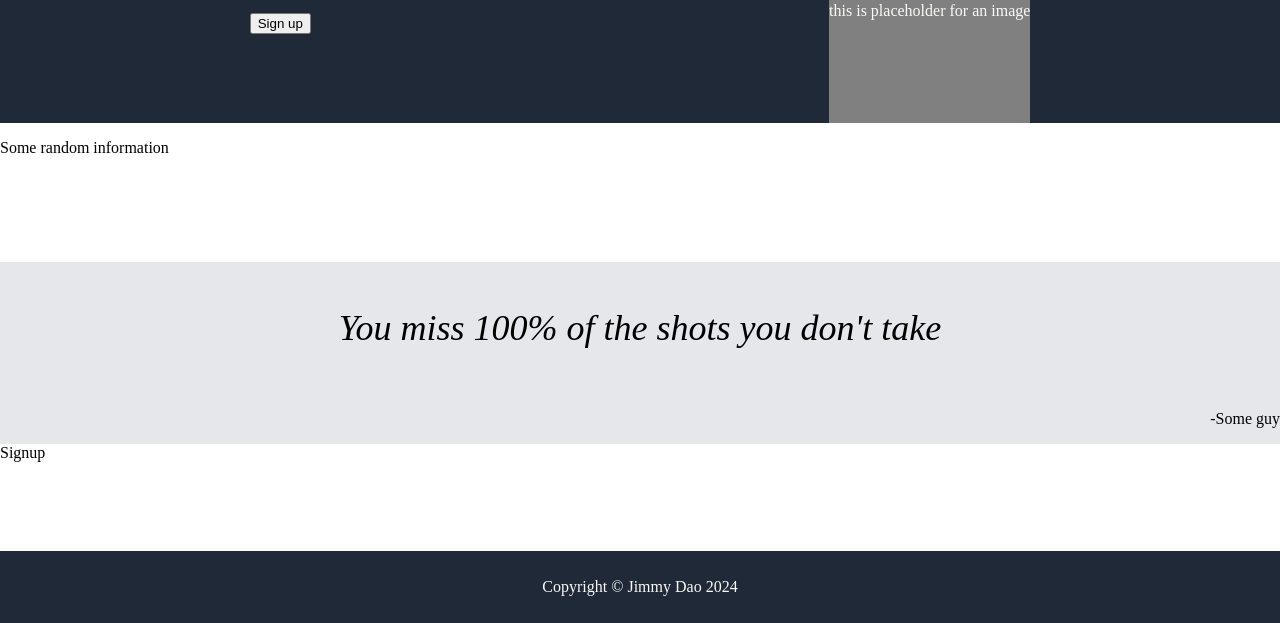
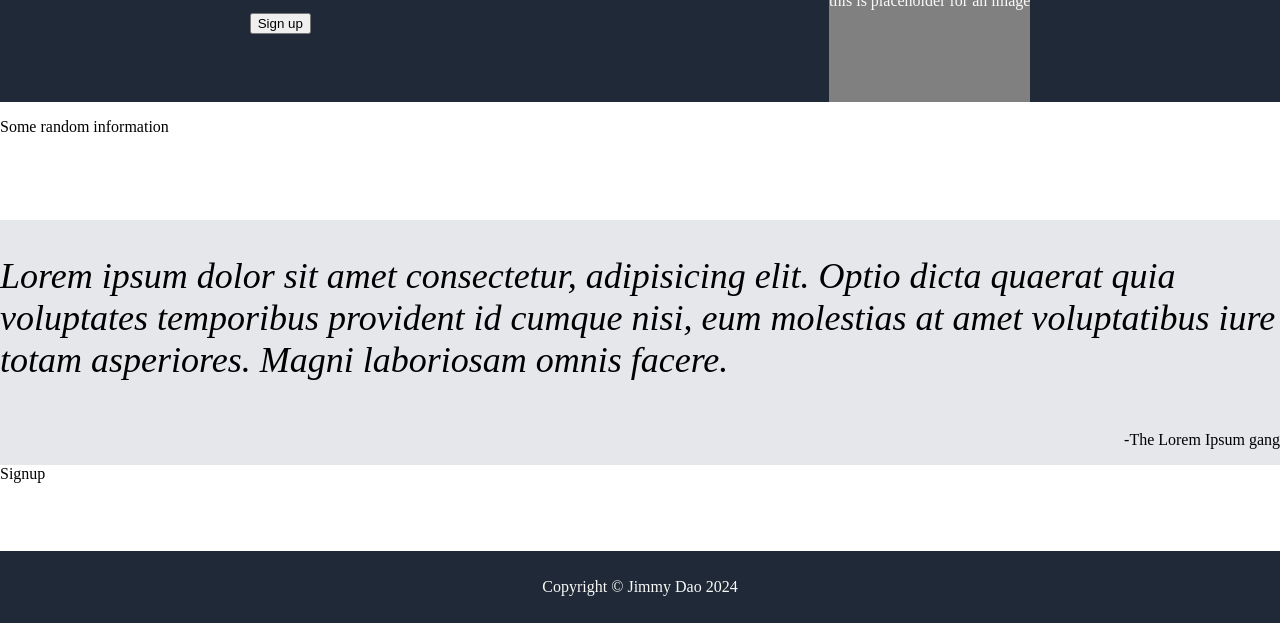
Before and after one commit to Daojim/landing-page, a plain HTML site: page index.html in a window 1280 px wide. Shown: the part 177-800 px from the top of the page. Drawn offline with Linux system fonts and the light colour scheme.

Commit message:
Change quote to lorem ipsum

```diff
--- a/index.html
+++ b/index.html
@@ -33,8 +33,13 @@
       <p>Some random information</p>
     </div>
     <div class="sectionthree">
-      <q>You miss 100% of the shots you don't take</q>
-      <p class="quoter">-Some guy</p>
+      <q
+        >Lorem ipsum dolor sit amet consectetur, adipisicing elit. Optio dicta
+        quaerat quia voluptates temporibus provident id cumque nisi, eum
+        molestias at amet voluptatibus iure totam asperiores. Magni laboriosam
+        omnis facere.</q
+      >
+      <p class="quoter">-The Lorem Ipsum gang</p>
     </div>
     <div class="sectionfour">
       <div class="signup">Signup</div>
```
